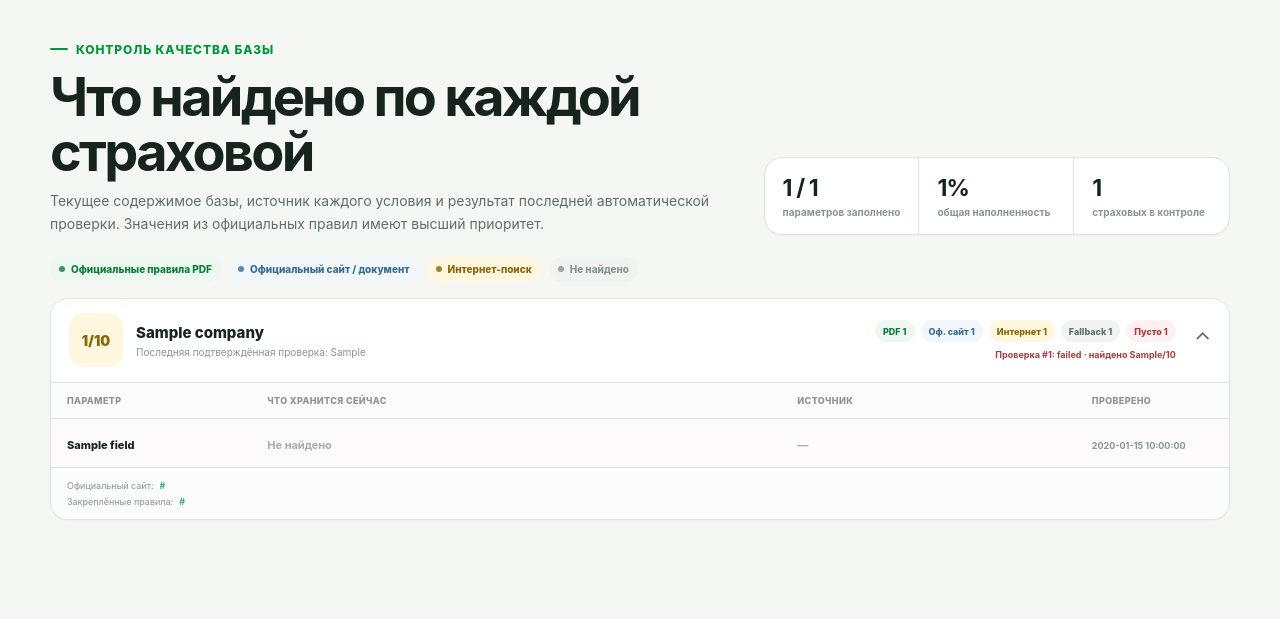
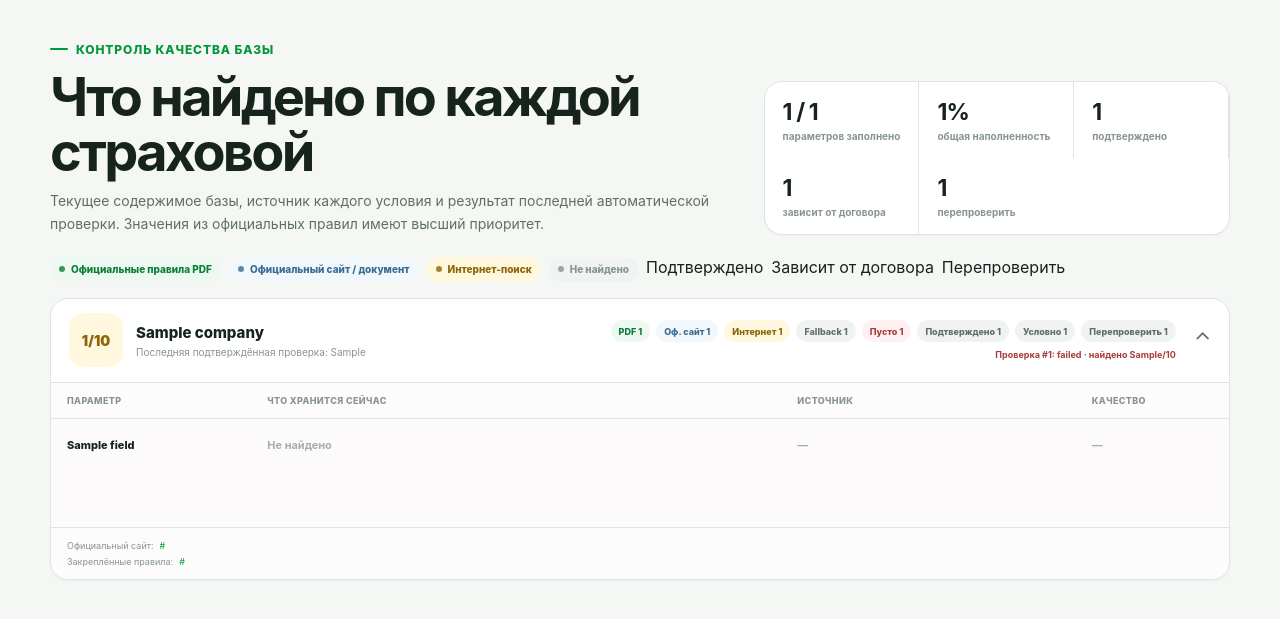
Before and after one commit to vilvetti-cloud/insurance-comparator, a Flask app: template templates/data_report.html in a window 1280 px wide. Shown: the part 72-691 px from the top of the page. Run offline with Flask 3, Linux system fonts and the light colour scheme; the template is opened without the code that fills it: most values are stand-ins (such as "Sample title", 1, 10 or a date in 2020).

Commit message:
Show audit status for every data field

```diff
--- a/templates/data_report.html
+++ b/templates/data_report.html
@@ -46,8 +46,16 @@
             <span>общая наполненность</span>
           </div>
           <div class="report-summary__metric">
-            <strong>{{ report.companies|length }}</strong>
-            <span>страховых в контроле</span>
+            <strong>{{ report.total_confirmed }}</strong>
+            <span>подтверждено</span>
+          </div>
+          <div class="report-summary__metric">
+            <strong>{{ report.total_conditional }}</strong>
+            <span>зависит от договора</span>
+          </div>
+          <div class="report-summary__metric">
+            <strong>{{ report.total_review }}</strong>
+            <span>перепроверить</span>
           </div>
         </div>
       </section>
@@ -57,6 +65,9 @@
         <span class="badge badge--site">Официальный сайт / документ</span>
         <span class="badge badge--review">Интернет-поиск</span>
         <span class="badge badge--empty">Не найдено</span>
+        <span class="quality-badge quality-badge--confirmed">Подтверждено</span>
+        <span class="quality-badge quality-badge--conditional">Зависит от договора</span>
+        <span class="quality-badge quality-badge--review">Перепроверить</span>
       </div>
 
       <section class="report-company-list">
@@ -96,6 +107,13 @@
                 {% if company.missing_count %}
                   <span class="source-mix__item source-mix__item--missing">Пусто {{ company.missing_count }}</span>
                 {% endif %}
+                <span class="source-mix__item source-mix__item--quality-ok">Подтверждено {{ company.confirmed_count }}</span>
+                {% if company.conditional_count %}
+                  <span class="source-mix__item source-mix__item--quality-conditional">Условно {{ company.conditional_count }}</span>
+                {% endif %}
+                {% if company.review_count %}
+                  <span class="source-mix__item source-mix__item--quality-review">Перепроверить {{ company.review_count }}</span>
+                {% endif %}
               </div>
 
               {% if company.latest_run %}
@@ -124,12 +142,13 @@
                     <th>Параметр</th>
                     <th>Что хранится сейчас</th>
                     <th>Источник</th>
+                    <th>Качество</th>
                     <th>Проверено</th>
                   </tr>
                 </thead>
                 <tbody>
                   {% for field in company.fields %}
-                  <tr class="{% if not field.found %}report-row--missing{% endif %}">
+                  <tr class="{% if not field.found %}report-row--missing{% elif field.quality_status == 'review' %}report-row--review{% elif field.quality_status == 'conditional' %}report-row--conditional{% endif %}">
                     <td>
                       <strong class="report-field-name">{{ field.label }}</strong>
                     </td>
@@ -172,6 +191,16 @@
                       {% endif %}
                     </td>
                     <td>
+                      {% if field.found %}
+                        <div class="quality-cell">
+                          <span class="quality-badge quality-badge--{{ field.quality_status }}">{{ field.quality_label }}</span>
+                          <span class="quality-reason">{{ field.quality_reason }}</span>
+                        </div>
+                      {% else %}
+                        <span class="report-missing">—</span>
+                      {% endif %}
+                    </td>
+                    <td>
                       {% if field.checked_at %}
                         <span class="report-checked">{{ field.checked_at }}</span>
                       {% else %}
```
